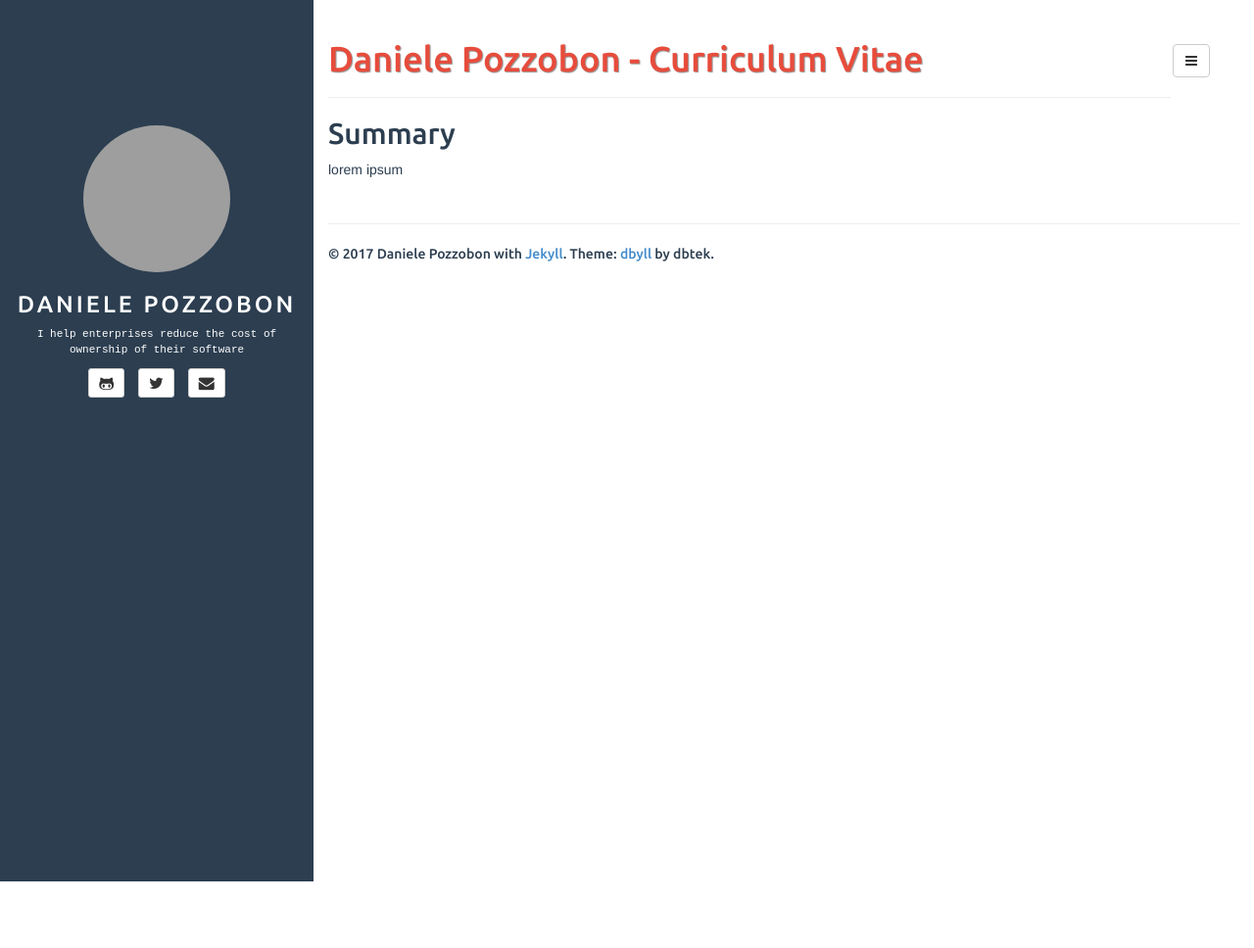
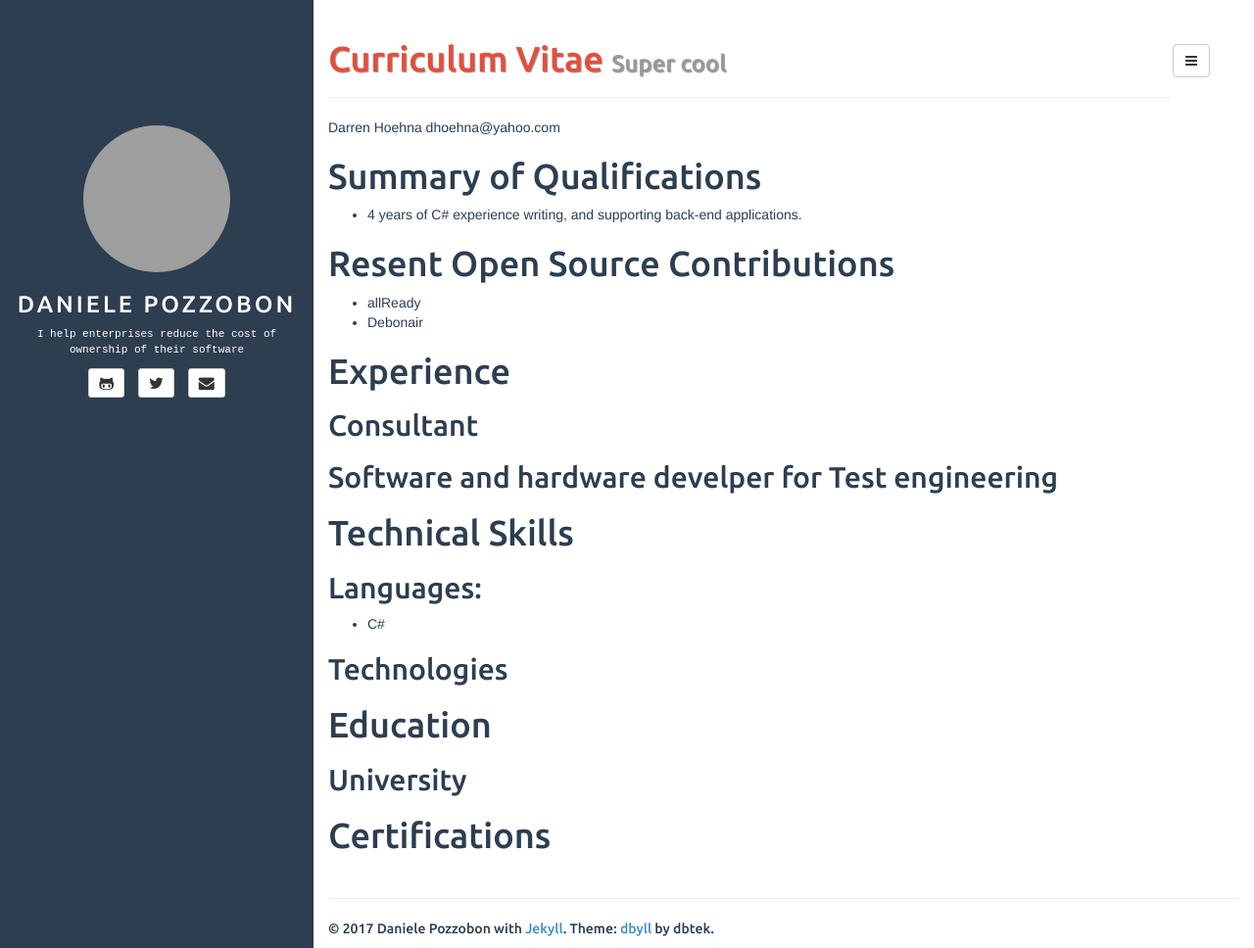
Before and after one commit to danielepo/danielepo.github.io, a Jekyll site: the page built from index.md, in a window 1280 px wide and 968 px high. Shown: the whole window at 98% size. Built offline with Jekyll 4.4.1, drawn with Linux system fonts in a browser that asks for light colours; grey boxes are pictures that could not be loaded.

Commit message:
Change template

```diff
--- a/index.md
+++ b/index.md
@@ -1,8 +1,35 @@
 ---
 layout: page
-tagline:
-title: Daniele Pozzobon - Curriculum Vitae
+title: Curriculum Vitae
+tagline: Super cool
 ---
 
-## Summary
-lorem ipsum
+
+Darren Hoehna
+dhoehna@yahoo.com
+
+
+# Summary of Qualifications
+* 4 years of C# experience writing, and supporting back-end applications.
+
+# Resent Open Source Contributions
+* allReady
+* Debonair
+
+# Experience
+## Consultant
+
+
+## Software and hardware develper for Test engineering
+
+
+# Technical Skills
+## Languages:
+*	C#
+
+## Technologies
+
+# Education
+## University
+
+# Certifications
```
